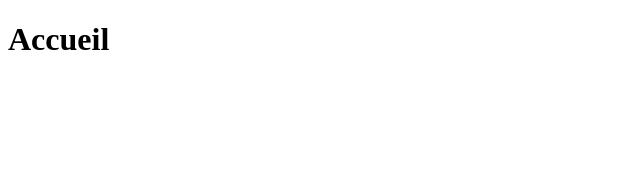
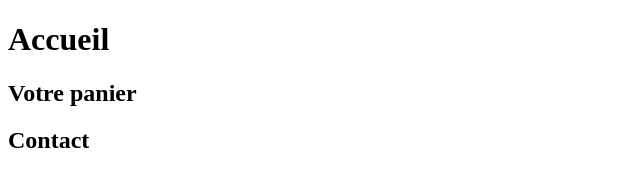
Before and after one commit to VirgilGR/Projet_Git, a plain HTML site: page index.html in a window 1280 px wide. Shown: the whole page, without its empty margins (0-640 px from the left). Drawn offline with Linux system fonts and the light colour scheme.

Commit message:
Ajout de h2

```diff
--- a/index.html
+++ b/index.html
@@ -8,6 +8,8 @@
 <body>
     <header>
         <h1>Accueil</h1>
+        <h2>Votre panier</h2>
+        <h2>Contact</h2>
     </header>
 
 </body>
```
